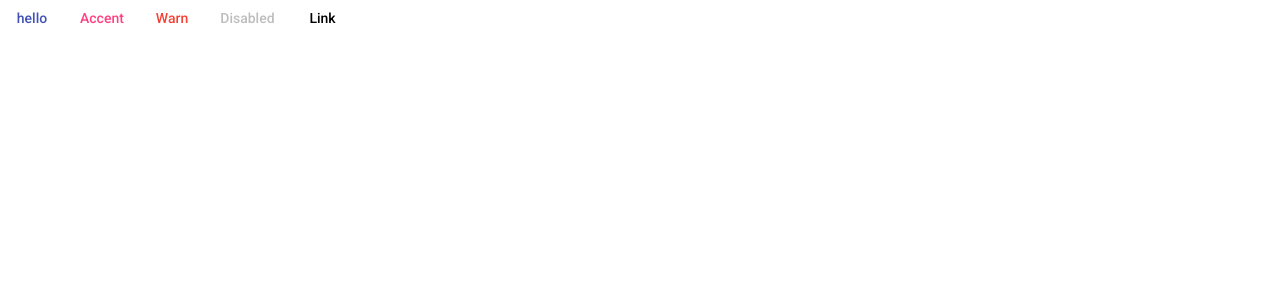
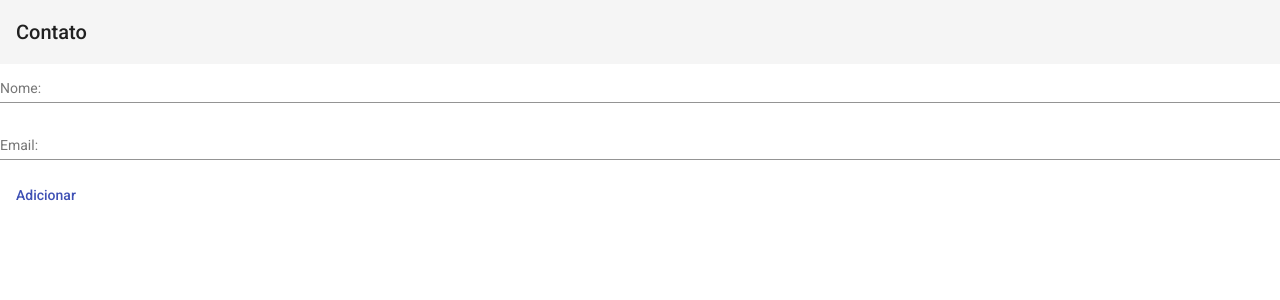
Before and after one commit to CleomilsonSales/Angular9_SpringBoot2.2_Agenda, an Angular app in the folder agenda-app/: page / in a window 1280 px wide. Shown: the top 300 px of the page. Built offline with nearby package versions, Linux system fonts and the light colour scheme; no server answers.

Commit message:
estudos de quinta 02.06.21 23:00

```diff
--- a/agenda-app/src/app/app.component.html
+++ b/agenda-app/src/app/app.component.html
@@ -1,5 +1 @@
-<button mat-button color="primary">hello</button>
-<button mat-button color="accent">Accent</button>
-<button mat-button color="warn">Warn</button>
-<button mat-button disabled>Disabled</button>
-<a mat-button href="https://www.google.com/" target="_blank">Link</a>
+<app-contato></app-contato>
--- /dev/null
+++ b/agenda-app/src/app/contato.service.ts
@@ -0,0 +1,21 @@
+import { HttpClient } from '@angular/common/http';
+import { Injectable } from '@angular/core';
+import { Observable } from 'rxjs';
+import { environment } from 'src/environments/environment';
+import { Contato } from './contato/contato';
+
+@Injectable({
+  providedIn: 'root'
+})
+export class ContatoService {
+
+  url: string = environment.apiBaseUrl;
+
+  constructor(
+    private http:HttpClient
+  ) { }
+
+  save(contato: Contato) : Observable<Contato>{
+    return this.http.post<Contato>(this.url, contato);
+  }
+}
--- /dev/null
+++ b/agenda-app/src/app/contato/contato.component.css
@@ -0,0 +1,3 @@
+.full-width{
+    width: 100%;
+}
--- /dev/null
+++ b/agenda-app/src/app/contato/contato.component.html
@@ -0,0 +1,14 @@
+<mat-toolbar>Contato</mat-toolbar>
+<form>
+    <mat-form-field class="full-width">
+        <mat-label>Nome:</mat-label>
+        <input matInput placeholder="Digite seu nome">
+    </mat-form-field>
+
+    <mat-form-field class="full-width">
+        <mat-label>Email:</mat-label>
+        <input matInput placeholder="Digite seu email">
+    </mat-form-field>
+
+    <button mat-button color="primary">Adicionar</button>
+</form>
--- /dev/null
+++ b/agenda-app/src/app/contato/contato.component.ts
@@ -0,0 +1,30 @@
+import { Component, OnInit } from '@angular/core';
+import { ContatoService } from '../contato.service';
+import { Contato } from './contato';
+
+@Component({
+  selector: 'app-contato',
+  templateUrl: './contato.component.html',
+  styleUrls: ['./contato.component.css']
+})
+export class ContatoComponent implements OnInit {
+
+  constructor(
+    private service: ContatoService
+  ) { }
+
+  ngOnInit(): void {
+    //apenas teste de comunição com a api
+    const c: Contato = new Contato();
+    c.nome = "Saori"
+    c.email = "saori@hotmail.com"
+    c.favorito = false;
+
+    this.service
+          .save(c)
+          .subscribe(response => {
+            console.log(response);
+          });
+  }
+
+}
--- /dev/null
+++ b/agenda-app/src/app/contato/contato.ts
@@ -0,0 +1,6 @@
+export class Contato {
+    id!: number;
+    nome!: string;
+    email!: string;
+    favorito!: boolean;
+}
--- a/agenda-app/src/environments/environment.ts
+++ b/agenda-app/src/environments/environment.ts
@@ -3,7 +3,8 @@
 // The list of file replacements can be found in `angular.json`.
 
 export const environment = {
-  production: false
+  production: false,
+  apiBaseUrl: 'http://localhost:8080/api/contatos'
 };
 
 /*
```
Also changed, not shown: agenda-app/src/app/app.module.ts (+13 -2 lines), 1 other file (tests, documents, lock files or other folders).
